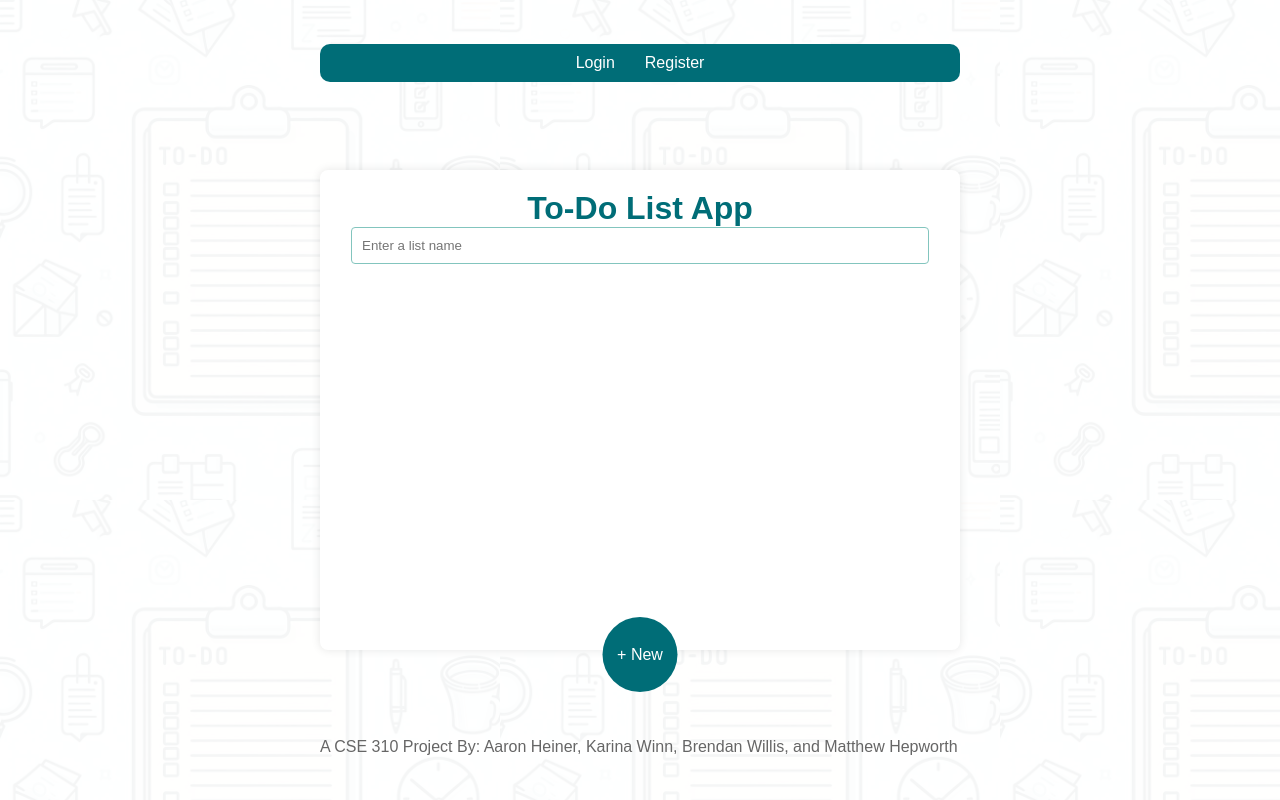
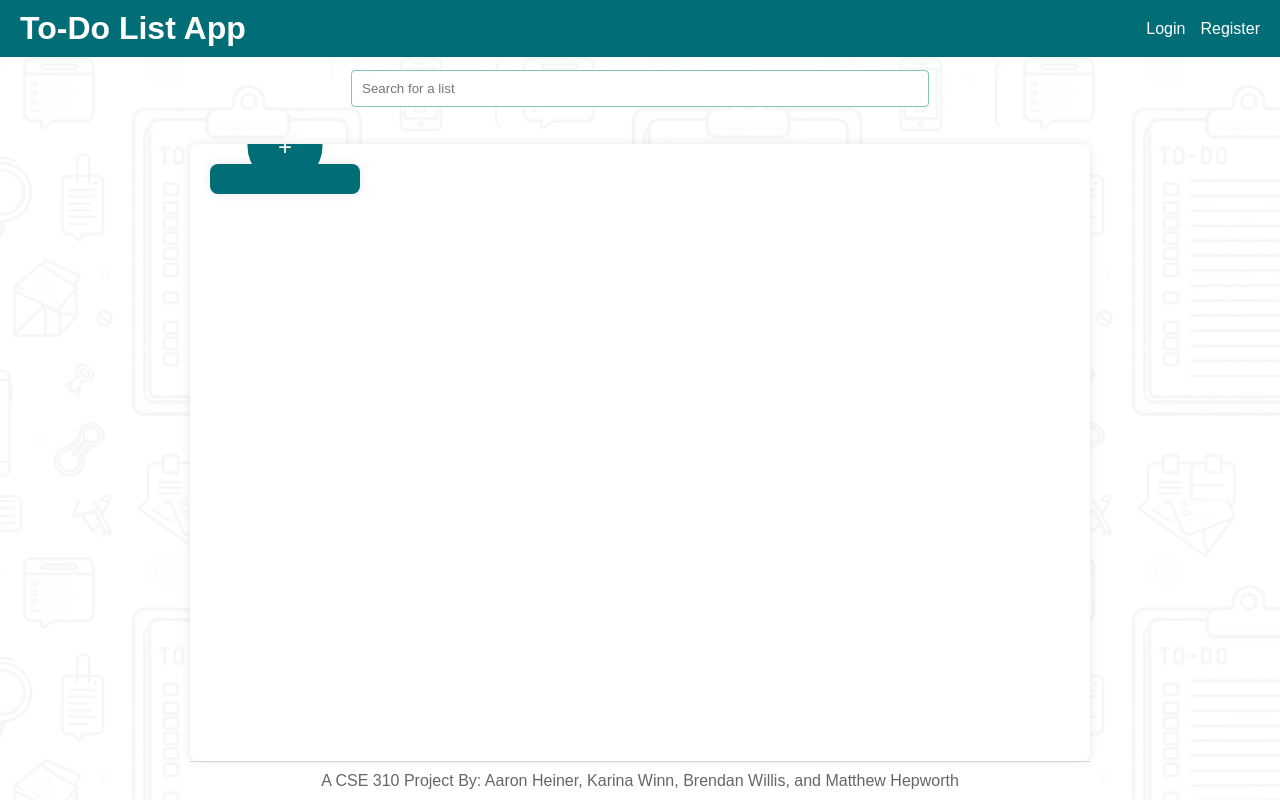
Before and after one commit to mwhepworth1/cse310-s1-cloud-databases, a Flask app: page / in a window 1280 px wide. Run offline with Flask 3, Linux system fonts and the light colour scheme; data that the repository does not hold is empty.

Commit message:
Major frontend facelift

```diff
--- a/assets/css/styles.css
+++ b/assets/css/styles.css
@@ -1,4 +1,4 @@
-*{
+* {
     padding: 0;
     margin: 0;
     box-sizing: border-box;
@@ -13,16 +13,16 @@ body {
     background-color: #EDF6F9;
     background-image: url('image.png');
     background-repeat: repeat;
-    background-size: 500px 500px; /* Adjust the size as needed */
+    background-size: 500px 500px;
     background-blend-mode: overlay;
     background-color: rgba(253, 253, 253, 0.967);
     margin: 0;
     padding: 0;
     display: grid;
-    justify-content: center;
-    align-items: center;
-    width: 100%;
+    grid-template-columns: 1fr minmax(auto, 900px) 1fr; /* Create margins */
+    grid-template-rows: auto auto 1fr auto; /* Header, search bar, content, and footer */
     height: 100vh;
+    overflow-y: auto; /* Enable vertical scrolling */
 }
 
 h1 {
@@ -30,25 +30,25 @@ h1 {
 }
 
 .container {
+    grid-column: 2 / 3; /* Center the container */
     background-color: #FFF;
     padding: 20px;
     border-radius: 8px;
     box-shadow: 0 0 10px rgba(0, 0, 0, 0.1);
-    width: 640px; /* 4/3 ratio, smaller size */
-    height: 480px; /* 4/3 ratio, smaller size */
+    width: 100%;
+    max-width: 1200px;
     text-align: center;
     position: relative;
+    overflow: auto;
+    height: auto; /* Adjust height to fit content */
 }
 
 form {
     margin-bottom: 20px;
     position: relative;
-    height:475px ;
     width: 100%;
     align-items: center;
-
-    justify-content: center
-
+    justify-content: center;
 }
 
 input[type="text"] {
@@ -62,7 +62,7 @@ input[type="text"] {
 button {
     padding: 10px;
     border: none;
-    position: absolute; /* Changed to absolute positioning */
+    position: absolute;
     background-color: #006D77;
     color: #FFF;
     border-radius: 50%;
@@ -74,11 +74,69 @@ button {
     align-items: center;
     font-size: 16px;
     bottom: 10px;
-    left: 50%; /* Positioned at 50% of the form's width */
-    transform: translateX(-50%); /* Centered horizontally */
+    left: 50%;
+    transform: translateX(-50%);
 }
 
 button:hover {
+    background-color: #83C5BE;
+}
+
+.list-container {
+    display: grid;
+    grid-template-columns: repeat(5, 1fr);
+    gap: 20px;
+    justify-content: center;
+    align-items: start;
+}
+
+.list-card {
+    background-color: #FFDDD2;
+    padding: 15px;
+    border-radius: 8px;
+    box-shadow: 0 0 10px rgba(0, 0, 0, 0.1);
+    width: 100%;
+    max-width: 150px;
+    height: 225px;
+    display: flex;
+    flex-direction: column;
+    justify-content: center;
+    align-items: center;
+    cursor: pointer;
+    transition: transform 0.2s;
+}
+
+.list-card:hover {
+    transform: scale(1.05);
+}
+
+.add-card {
+    background-color: #006D77;
+    color: #FFF;
+    display: flex;
+    justify-content: center;
+    align-items: center;
+    width: 100%;
+    height: 100%;
+    position: relative;
+    cursor: pointer;
+}
+
+.add-card button {
+    background-color: #006D77;
+    color: #FFF;
+    border: none;
+    border-radius: 50%;
+    width: var(--button-size);
+    height: var(--button-size);
+    font-size: 24px;
+    display: flex;
+    justify-content: center;
+    align-items: center;
+    pointer-events: none;
+}
+
+.add-card button:hover {
     background-color: #83C5BE;
 }
 
@@ -114,61 +172,123 @@ p {
 }
 
 header {
+    grid-column: 1 / -1; /* Span across all columns */
     width: 100%;
     background-color: #006D77;
-    padding: 10px 0;
-    border-radius: 10px;
+    padding: 10px 20px;
+    display: flex;
+    justify-content: space-between;
+    align-items: center;
+    border-radius: 0;
+    position: sticky;
+    top: 0;
+    z-index: 1000;
 }
 
-nav {
+.header-left h1 {
+    color: #FFF;
+    margin: 0;
+}
+
+.header-right {
     display: flex;
-    justify-content: center;
+    gap: 15px;
 }
 
 nav a {
     color: #FFF;
     text-decoration: none;
-    margin: 0 15px;
 }
 
 nav a:hover {
     text-decoration: underline;
 }
 
+.search-container {
+    grid-column: 1 / -1; /* Span across all columns */
+    padding: 10px 0;
+    text-align: center;
+    position: sticky;
+    top: 60px; /* Adjust based on header height */
+    z-index: 999;
+    transition: background-color 0.3s ease; /* Smooth transition for background color */
+}
+
+body.scrolled .search-container {
+    background-color: #FFF; /* White background when scrolled */
+}
+
+.search-container form {
+    display: inline-block;
+    width: 100%;
+    max-width: 600px;
+}
+
+footer {
+    grid-column: 2 / 3; /* Center the footer */
+    text-align: center;
+    padding: 10px;
+    background-color: #FFF;
+    border-top: 1px solid #DDD;
+}
+
+@media (max-width: 1024px) {
+    .list-container {
+        grid-template-columns: repeat(4, 1fr);
+    }
+}
+
 @media (max-width: 768px) {
     .container {
-        width: 90%; /* Adjust container width for smaller screens */
-        height: auto; /* Adjust container height for smaller screens */
+        width: 90%;
     }
 
     input[type="text"] {
-        width: calc(100% - 22px); /* Adjust input width for smaller screens */
+        width: calc(100% - 22px);
     }
 
-    button {
-        --button-size: 60px; /* Adjust button size for smaller screens */
+    .list-card {
+        width: 120px;
+        height: 180px;
+    }
+
+    .add-card button {
+        --button-size: 60px;
         width: var(--button-size);
         height: var(--button-size);
+    }
+
+    .list-container {
+        grid-template-columns: repeat(3, 1fr);
     }
 }
 
 @media (max-width: 480px) {
     .container {
-        width: 100%; /* Adjust container width for very small screens */
-        padding: 10px; /* Adjust padding for very small screens */
+        width: 100%;
+        padding: 10px;
     }
 
     input[type="text"] {
-        width: calc(100% - 12px); /* Adjust input width for very small screens */
+        width: calc(100% - 12px);
     }
 
-    button {
-        --button-size: 50px; /* Adjust button size for very small screens */
+    .list-card {
+        width: 90px;
+        height: 150px;
+    }
+
+    .add-card button {
+        --button-size: 50px;
         width: var(--button-size);
         height: var(--button-size);
     }
 
     h1 {
-        font-size: 1.5em; /* Adjust heading size for very small screens */
+        font-size: 1.5em;
+    }
+
+    .list-container {
+        grid-template-columns: 1fr;
     }
 }
--- a/templates/index.html
+++ b/templates/index.html
@@ -9,19 +9,25 @@
 </head>
 <body>
     <header>
-        <nav>
+        <div class="header-left">
+            <h1>To-Do List App</h1>
+        </div>
+        <nav class="header-right">
             <a href="/loginpage" class="nav-link">Login</a>
             <a href="/registerpage" class="nav-link">Register</a>
         </nav>
     </header>
+    <div class="search-container">
+        <form id="search-form">
+            <input type="text" id="search-input" placeholder="Search for a list" required>
+        </form>
+    </div>
     <div class="container">
-        <h1>To-Do List App</h1>
         <input type="hidden" id="user-id" value="{{ user_id }}">
-        <form id="search-form">
-            <input type="text" id="search-input" placeholder="Enter a list name" required>
-            <button type="submit">+ New</button>
-        </form>
         <div id="todo-lists" class="list-container">
+            <div class="list-card add-card" id="add-list-card">
+                <button id="add-list-button">+</button>
+            </div>
             <!-- List cards will be dynamically inserted here -->
         </div>
     </div>
@@ -30,10 +36,10 @@
     </footer>
 
     <script>
-        document.getElementById('search-form').addEventListener('submit', async function (event) {
-            event.preventDefault();
+        document.getElementById('add-list-card').addEventListener('click', async function () {
             const userId = document.getElementById('user-id').value;
-            const listName = document.getElementById('search-input').value;
+            const listName = prompt("Enter a new list name:");
+            if (listName) {
                 const data = { user_id: userId, name: listName };
                 const response = await fetch('/api/list/create', {
                     method: 'POST',
@@ -48,6 +54,20 @@
                 } else {
                     alert(result.error);
                 }
+            }
+        });
+
+        document.getElementById('search-input').addEventListener('input', function () {
+            const searchValue = this.value.toLowerCase();
+            const cards = document.querySelectorAll('.list-card:not(.add-card)');
+            cards.forEach(card => {
+                const listName = card.querySelector('h2').textContent.toLowerCase();
+                if (listName.includes(searchValue)) {
+                    card.style.display = '';
+                } else {
+                    card.style.display = 'none';
+                }
+            });
         });
 
         function addListCard(list) {
@@ -55,13 +75,12 @@
             const card = document.createElement('div');
             card.className = 'list-card';
             card.setAttribute('data-user-id', list.user_id);
-            card.setAttribute('data-list-id', list.list_id);
+            card.setAttribute('data-list-id', list.lists_id);
             card.innerHTML = `
-                <h2>${list.name}</h2>
-                <p>${list.description}</p>
+                <h2>${list.list_name}</h2>
             `;
             card.addEventListener('click', function () {
-                window.location.href = `/list/${list.list_id}`;
+                window.location.href = `/list/${list.lists_id}`;
             });
             container.appendChild(card);
         }
@@ -79,6 +98,15 @@
         }
 
         fetchLists();
+
+        // Add scroll event listener to toggle the 'scrolled' class
+        window.addEventListener('scroll', function () {
+            if (window.scrollY > 0) {
+                document.body.classList.add('scrolled');
+            } else {
+                document.body.classList.remove('scrolled');
+            }
+        });
     </script>
 </body>
 </html>
```
Lines whose indentation alone changed are shown as unchanged.
